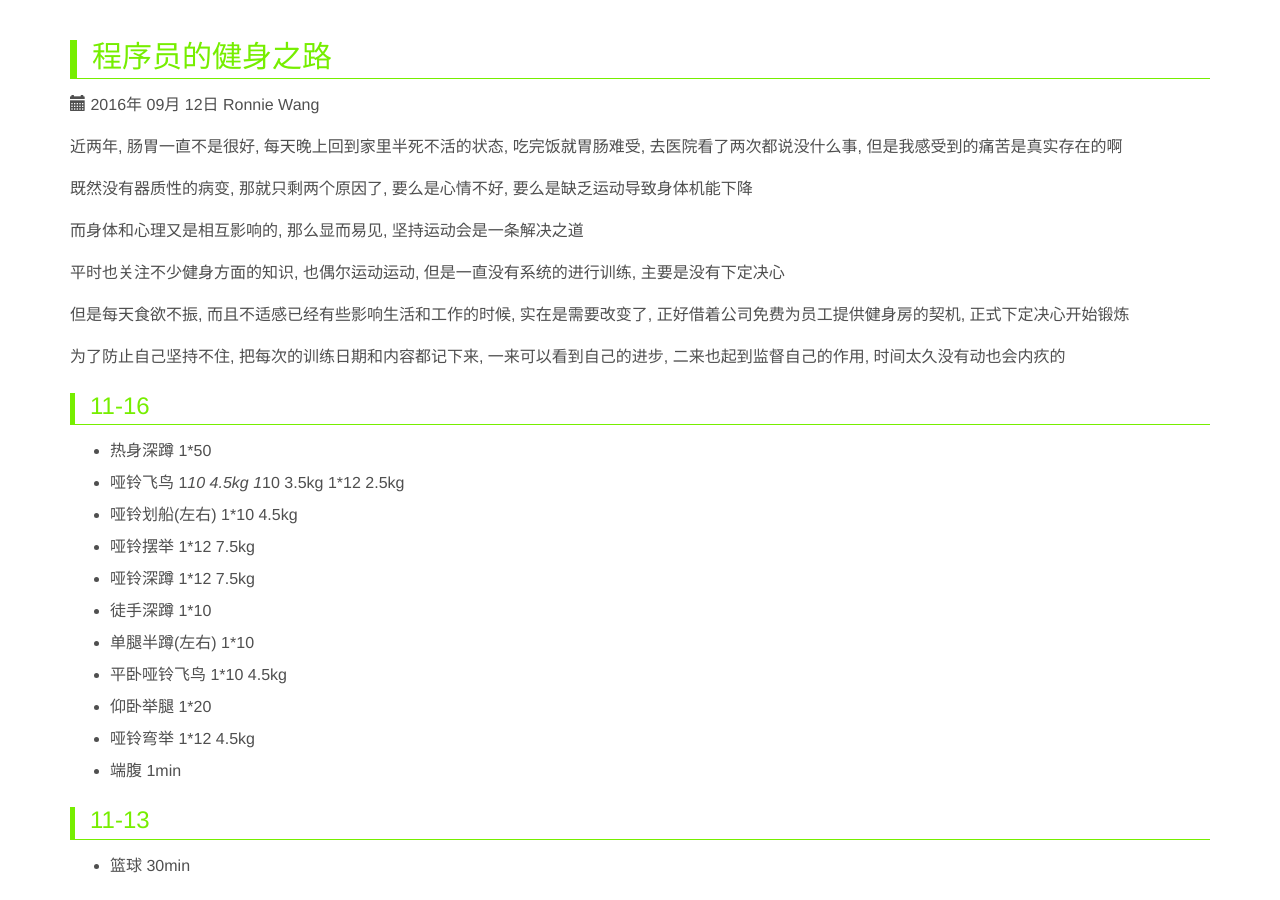
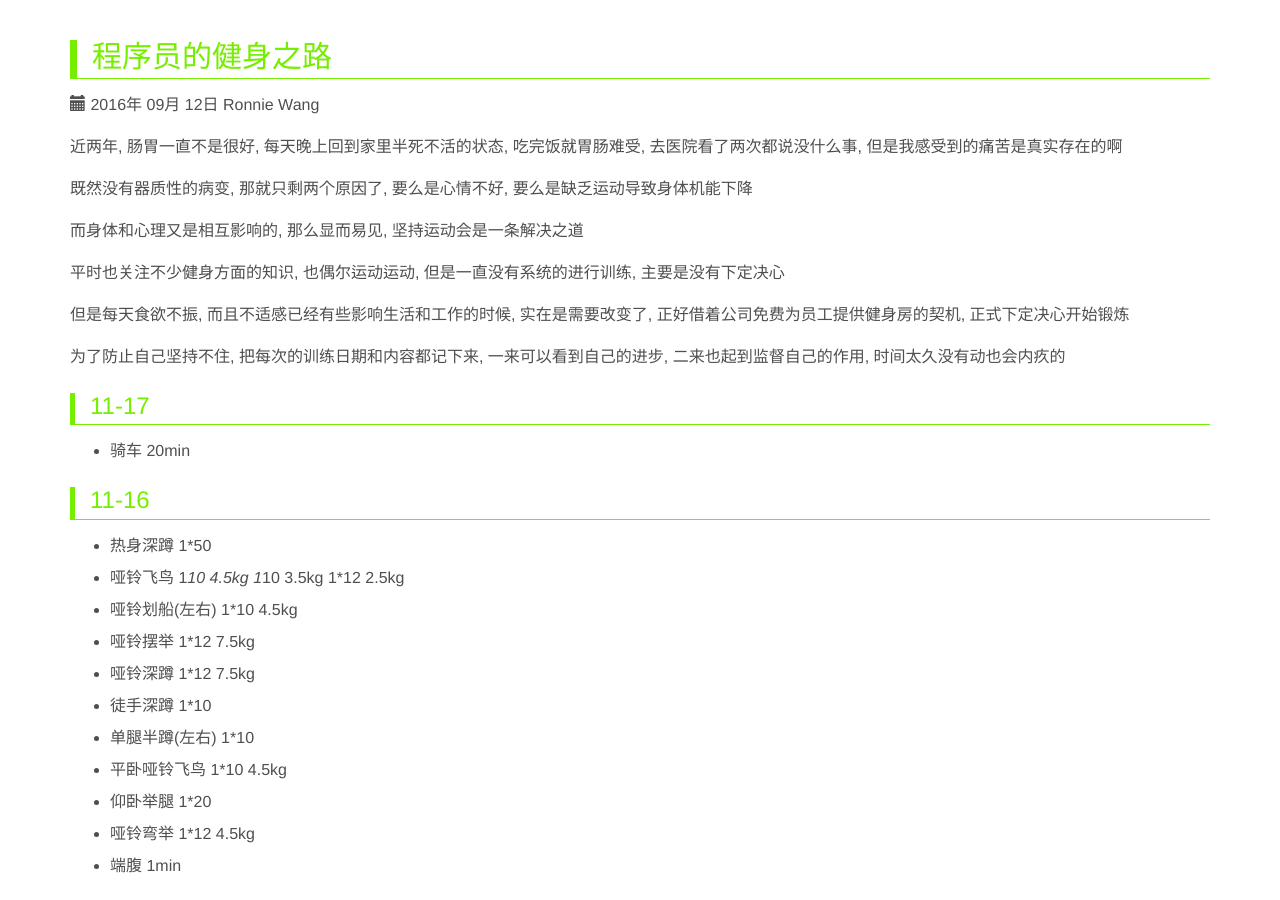
Before and after one commit to ronniewang/ronniewang.github.io, a Jekyll site: the page built from _posts/2016-09-12-body-building.md, in a window 1280 px wide and 900 px high. Built offline with Jekyll 4.4.1, drawn with Linux system fonts in a browser that asks for light colours.

Commit message:
update file

```diff
--- a/_posts/2016-09-12-body-building.md
+++ b/_posts/2016-09-12-body-building.md
@@ -19,6 +19,10 @@ description: 运动是永恒的话题, 人人都知道运动的重要性, 但是
 但是每天食欲不振, 而且不适感已经有些影响生活和工作的时候, 实在是需要改变了, 正好借着公司免费为员工提供健身房的契机, 正式下定决心开始锻炼
 
 为了防止自己坚持不住, 把每次的训练日期和内容都记下来, 一来可以看到自己的进步, 二来也起到监督自己的作用, 时间太久没有动也会内疚的
+
+### 11-17
+
+* 骑车 20min
 
 ### 11-16
 
```
